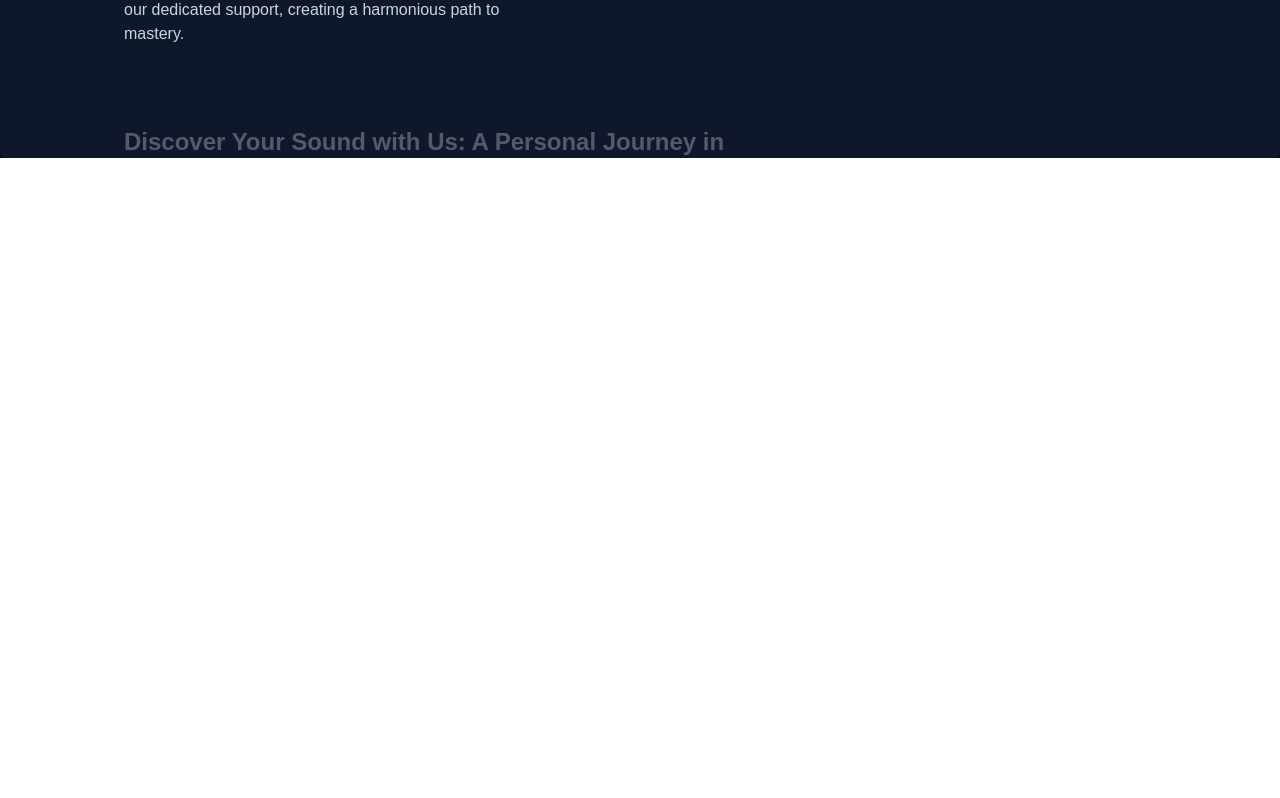
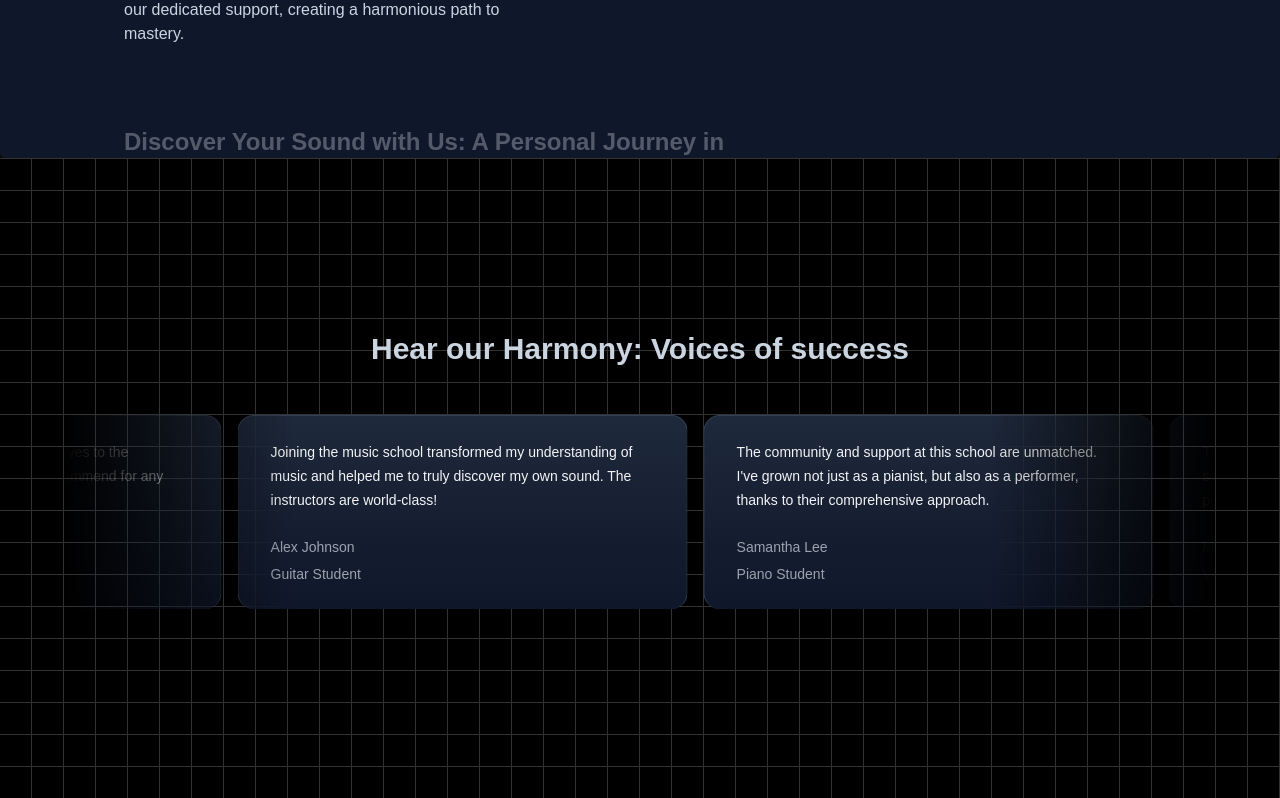
Before and after one commit to ProdanFattan/musicacademyui_nextjs, a Next.js app: page / in a window 1280 px wide. Shown: the part 1734-2532 px from the top of the page. Before the commit the page ends 1892 px from the top, so only its background shows below. Built offline with nearby package versions, Linux system fonts and the light colour scheme.

Commit message:
TestimonialCards complete

```diff
--- a/app/components/TestimonialCards.tsx
+++ b/app/components/TestimonialCards.tsx
@@ -33,3 +33,23 @@ const musicSchoolTestimonials = [
     title: "Music Production Student",
   },
 ];
+function MusicSchoolTestimonials() {
+  return (
+    <div className="h-[40rem] w-full dark:bg-black dark:bg-grid-white/[0.2] relative flex flex-col items-center justify-center overflow-hidden">
+      <h2 className="text-3xl font-bold text-center mb-8 z-10 text-slate-300">
+        Hear our Harmony: Voices of success
+      </h2>
+      <div className="flex justify-center w-full overflow-hidden px-4 sm:px-6 lg:px-8">
+        <div className="w-full max-w-6xl">
+          <InfiniteMovingCards
+            items={musicSchoolTestimonials}
+            direction="right"
+            speed="slow"
+          />
+        </div>
+      </div>
+    </div>
+  );
+}
+
+export default MusicSchoolTestimonials;
--- a/app/page.tsx
+++ b/app/page.tsx
@@ -1,6 +1,7 @@
 import FeaturedCourses from "./components/FeaturedCourses";
 import HeroSection from "./components/HeroSection";
 import WhyChooseUs from "./components/WhyChooseUs";
+import TestimonialCards from "./components/TestimonialCards";
 
 export default function Home() {
   return (
@@ -8,6 +9,7 @@ export default function Home() {
       <HeroSection />
       <FeaturedCourses />
       <WhyChooseUs />
+      <TestimonialCards/>
     </main>
   );
 }
--- a/package.json
+++ b/package.json
@@ -11,6 +11,7 @@
   "dependencies": {
     "clsx": "^2.1.1",
     "framer-motion": "^11.11.11",
+    "mini-svg-data-uri": "^1.4.4",
     "next": "15.0.2",
     "react": "19.0.0-rc-02c0e824-20241028",
     "react-dom": "19.0.0-rc-02c0e824-20241028",
--- a/tailwind.config.ts
+++ b/tailwind.config.ts
@@ -1,4 +1,5 @@
 import type { Config } from "tailwindcss";
+const svgToDataUri = require("mini-svg-data-uri");
 const defaultTheme = require("tailwindcss/defaultTheme");
 const colors = require("tailwindcss/colors");
 const {
@@ -47,7 +48,7 @@ const config: Config = {
       },
     },
   },
-  plugins: [addVariablesForColors],
+  plugins: [addVariablesForColors, addGridBox],
 };
 function addVariablesForColors({ addBase, theme }: any) {
   let allColors = flattenColorPalette(theme("colors"));
@@ -59,4 +60,26 @@ function addVariablesForColors({ addBase, theme }: any) {
     ":root": newVars,
   });
 }
+function addGridBox({ matchUtilities, theme }: any) {
+  matchUtilities(
+    {
+      "bg-grid": (value: any) => ({
+        backgroundImage: `url("${svgToDataUri(
+          `<svg xmlns="http://www.w3.org/2000/svg" viewBox="0 0 32 32" width="32" height="32" fill="none" stroke="${value}"><path d="M0 .5H31.5V32"/></svg>`
+        )}")`,
+      }),
+      "bg-grid-small": (value: any) => ({
+        backgroundImage: `url("${svgToDataUri(
+          `<svg xmlns="http://www.w3.org/2000/svg" viewBox="0 0 32 32" width="8" height="8" fill="none" stroke="${value}"><path d="M0 .5H31.5V32"/></svg>`
+        )}")`,
+      }),
+      "bg-dot": (value: any) => ({
+        backgroundImage: `url("${svgToDataUri(
+          `<svg xmlns="http://www.w3.org/2000/svg" viewBox="0 0 32 32" width="16" height="16" fill="none"><circle fill="${value}" id="pattern-circle" cx="10" cy="10" r="1.6257413380501518"></circle></svg>`
+        )}")`,
+      }),
+    },
+    { values: flattenColorPalette(theme("backgroundColor")), type: "color" }
+  );
+}
 export default config;
```
Also changed, not shown: 1 other file (tests, documents, lock files or other folders).
